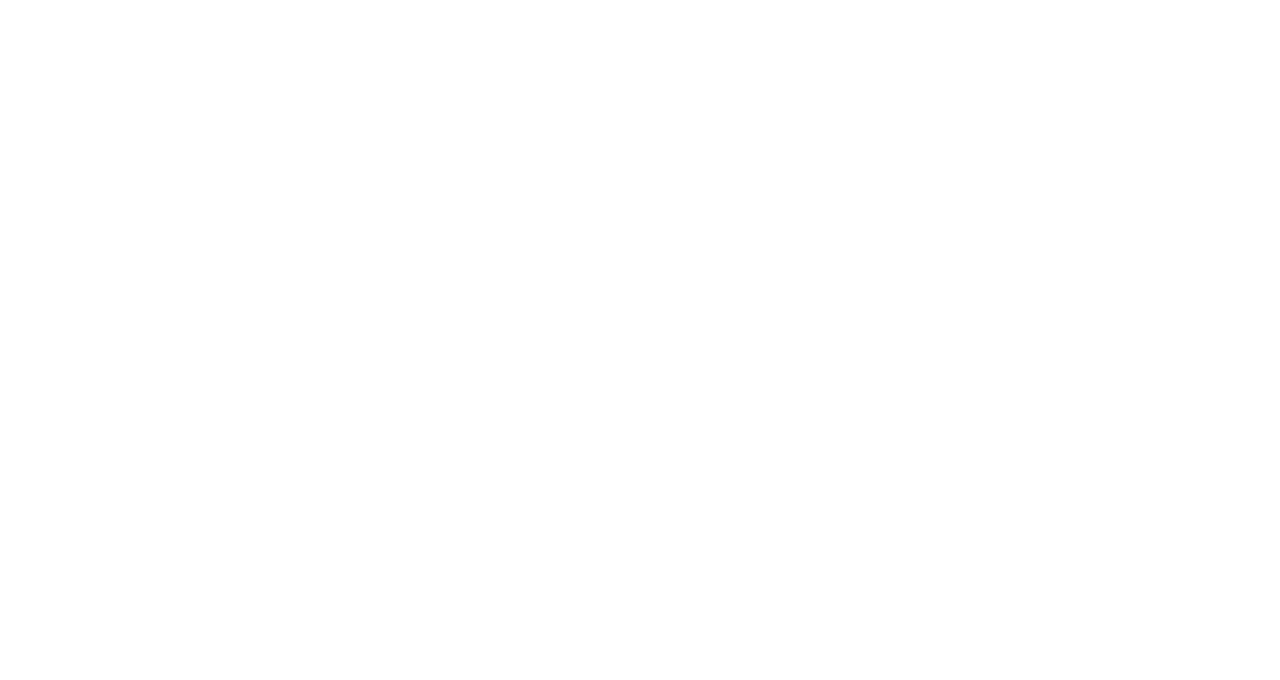
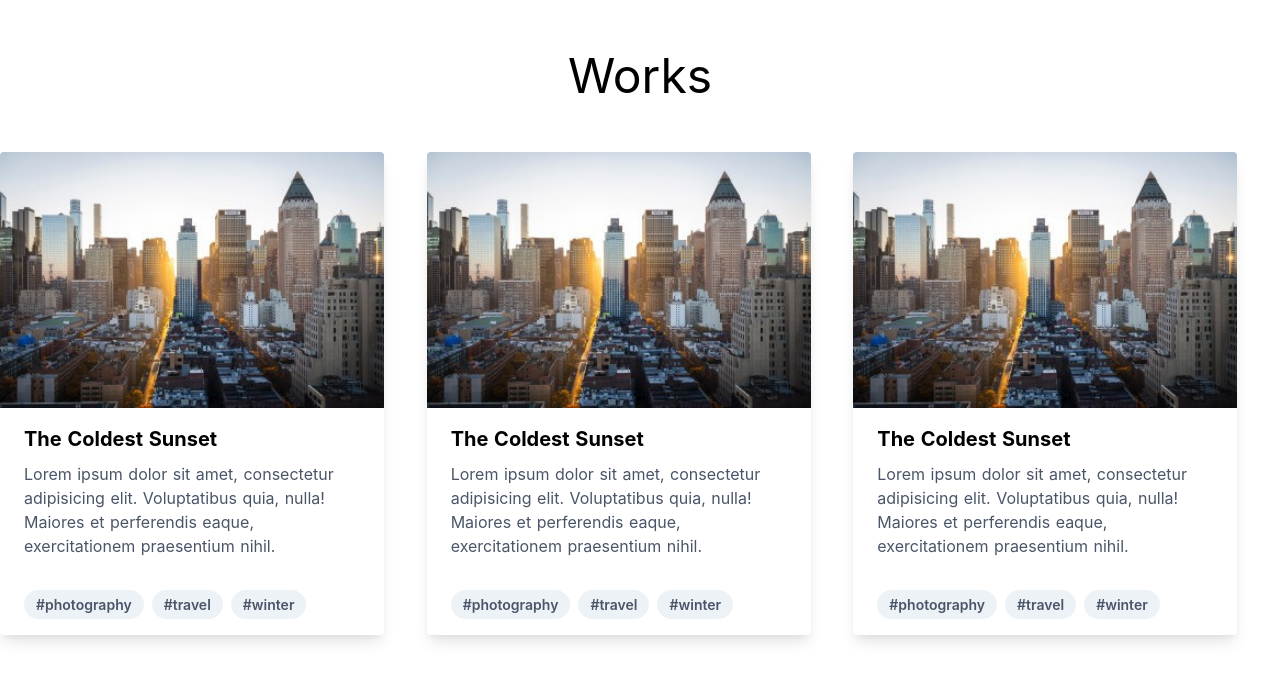
Before and after one commit to dionfananie/dionizer, a Nuxt app: page /works in a window 1280 px wide. Before the commit this address had no page. Shown: the top 680 px of the page. Built offline with nearby package versions, Linux system fonts and the light colour scheme.

Commit message:
pages works

```diff
--- /dev/null
+++ b/components/Card.vue
@@ -0,0 +1,26 @@
+<template>
+      <div class="max-w-sm rounded overflow-hidden shadow-lg">
+        <img class="w-full" src="~/static/img/city.jpg" alt="Sunset in the mountains">
+        <div class="px-6 py-4">
+            <div class="font-bold text-xl mb-2">The Coldest Sunset</div>
+            <p class="text-gray-700 text-base">
+            Lorem ipsum dolor sit amet, consectetur adipisicing elit. Voluptatibus quia, nulla! Maiores et perferendis eaque, exercitationem praesentium nihil.
+            </p>
+        </div>
+        <div class="px-6 py-4">
+            <span class="inline-block bg-gray-200 rounded-full px-3 py-1 text-sm font-semibold text-gray-700 mr-2">#photography</span>
+            <span class="inline-block bg-gray-200 rounded-full px-3 py-1 text-sm font-semibold text-gray-700 mr-2">#travel</span>
+            <span class="inline-block bg-gray-200 rounded-full px-3 py-1 text-sm font-semibold text-gray-700">#winter</span>
+        </div>
+    </div>
+</template>
+
+<script>
+export default {
+
+}
+</script>
+
+<style>
+
+</style>
--- a/pages/index.vue
+++ b/pages/index.vue
@@ -9,9 +9,9 @@
         Automated Deployment Nuxt App using Third Parties
       </h2>
       <div class="wrapper--button">
-        <button class="bg-blue-500 hover:bg-blue-700 text-white font-bold py-2 px-16 rounded-full">
+        <nuxt-link to="/works" class="bg-blue-500 hover:bg-blue-700 text-white font-bold py-2 px-16 rounded-full">
           Button
-        </button>
+        </nuxt-link>
       </div>
     </div>
   </div>
--- /dev/null
+++ b/pages/works.vue
@@ -0,0 +1,26 @@
+<template>
+    <div class="container mx-auto">
+        <div class="my-10">
+            <p class="text-5xl text-center">Works</p>
+        </div>
+        <div class="flex mb-4">
+            <div class="w-1/3" v-for="i in 3" :key="i">
+                <Card/>
+            </div>
+        </div>
+    </div>
+</template>
+
+<script>
+const Card = () => import('~/components/Card');
+export default {
+    components:{
+        Card
+    }
+
+}
+</script>
+
+<style>
+
+</style>
```
Also changed, not shown: static/img/city.jpg (added).
